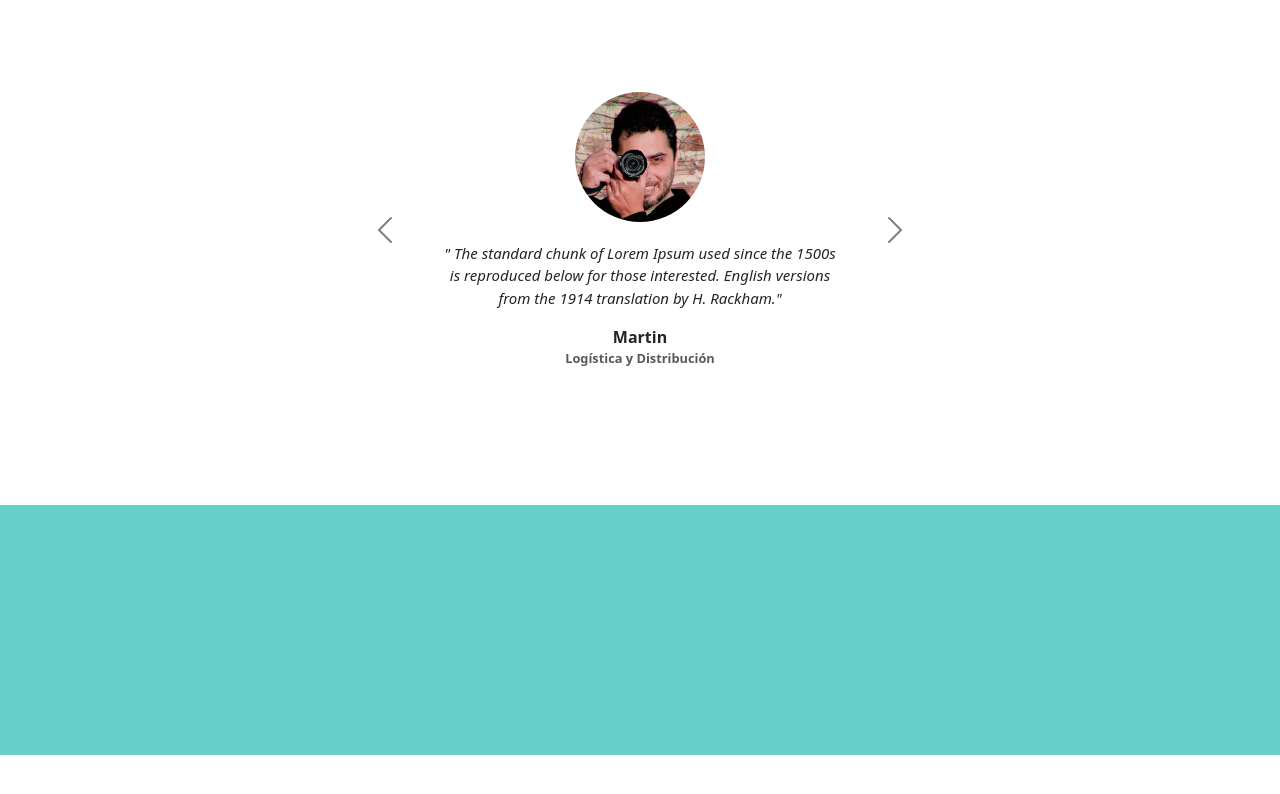
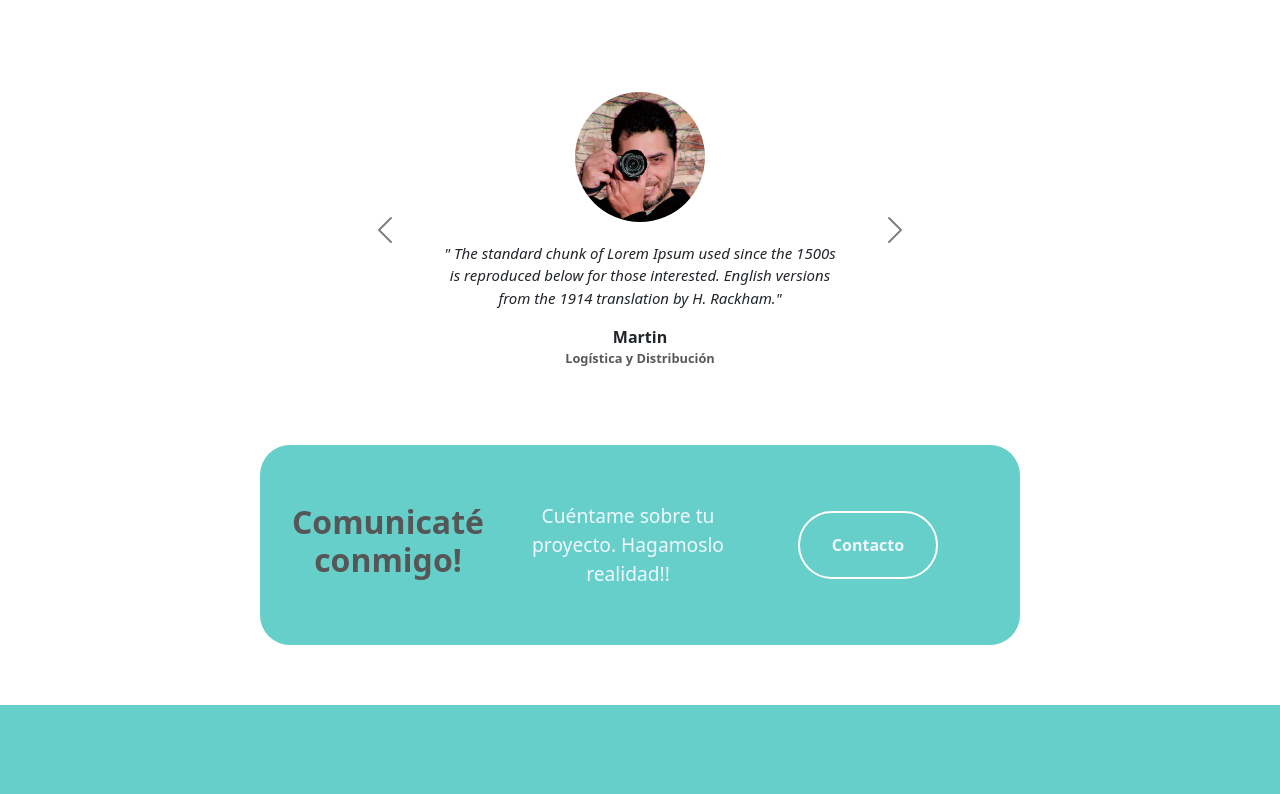
Before and after one commit to MaxterMultimedios/MiPorfolio, a plain HTML site: page index.html in a window 1280 px wide. Shown: the part 2368-3162 px from the top of the page. Before the commit the page ends 3123 px from the top, so only its background shows below. Drawn offline with nearby package versions, Linux system fonts and the light colour scheme.

Commit message:
Agregando seccion contacot mail

```diff
--- a/css/style.css
+++ b/css/style.css
@@ -30,6 +30,7 @@ h1 {
 
 h2 {
     font-weight: bold;
+    color: rgb(86, 86, 87);
 }
 
 h3 {
@@ -218,6 +219,41 @@ h3 {
     justify-content: center;
 }
 
+.contacto .container{
+    max-width: 800px;
+    min-height: 200px;
+    padding: 20px;
+}
+
+.contacto .rectangulo {
+    margin-top: -5rem;
+    background-color: rgb(102, 207, 202);
+    border-radius: 30px;
+    box-shadow: 0px 1px 4px 1px white;
+}
+
+.contacto .row {
+    width: 100%;
+    display: flex;
+    align-items: center;
+}
+
+.contacto .descripcion {
+    color: aliceblue;
+    font-size: 1.2rem;
+}
+
+.contacto button {
+    color: aliceblue;
+    font-weight: bold;
+    background-color: transparent;
+    border: 2px solid white;
+    padding: 1.25em 2em;
+    margin: 10px;
+    border-radius: 100px;
+    transition: all 0.2s ease-in-out;
+}
+
 footer {
     height: 250px;
     background-color: rgb(102, 207, 202);
--- a/index.html
+++ b/index.html
@@ -223,6 +223,27 @@
     </div>
   </section>
 
+  <section class="contacto">
+    <div class="container">
+      <div class="container rectangulo text-center d-flex justify-content-evently">
+        <div class="row">
+          <div class="col-12 col-md-4 seccion-titulo">
+            <h2>Comunicaté conmigo!</h2>
+          </div>
+          <div class="col-12 col-md-4 descripcion">
+            Cuéntame sobre tu proyecto. Hagamoslo realidad!!
+          </div>
+          <div class="col-12 col-md-4">
+            <a href="mailto:maxipaezviale@gmail.com"></a>
+            <button type="button">
+              Contacto
+            </button>
+          </div>
+        </div>
+      </div>
+    </div>
+  </section>
+
   <footer class="row">
     <div></div>
   </footer>
```
